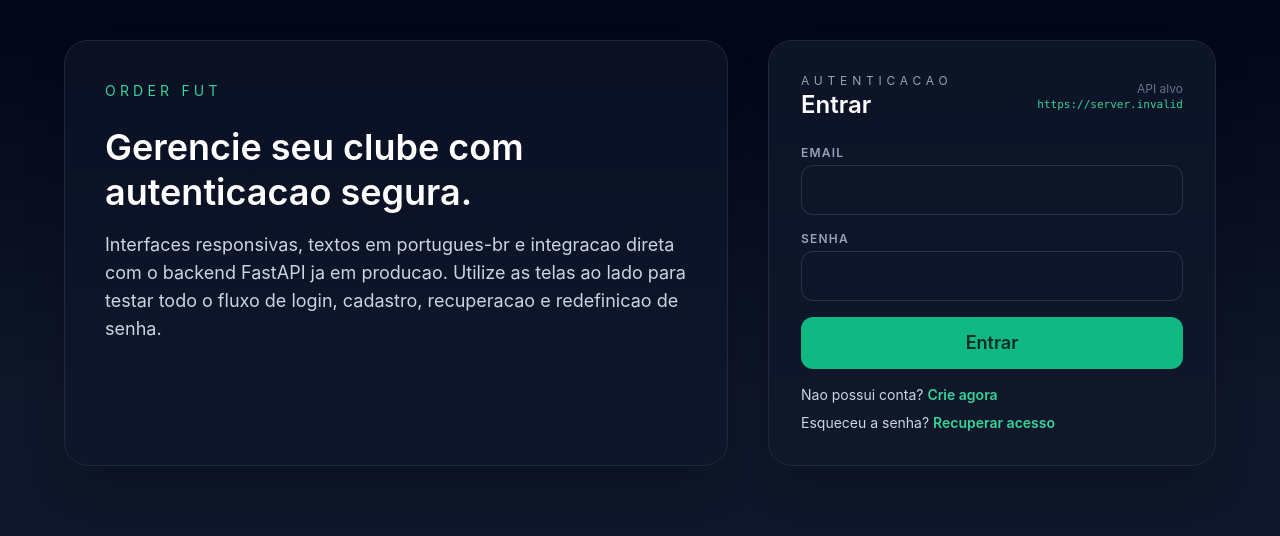
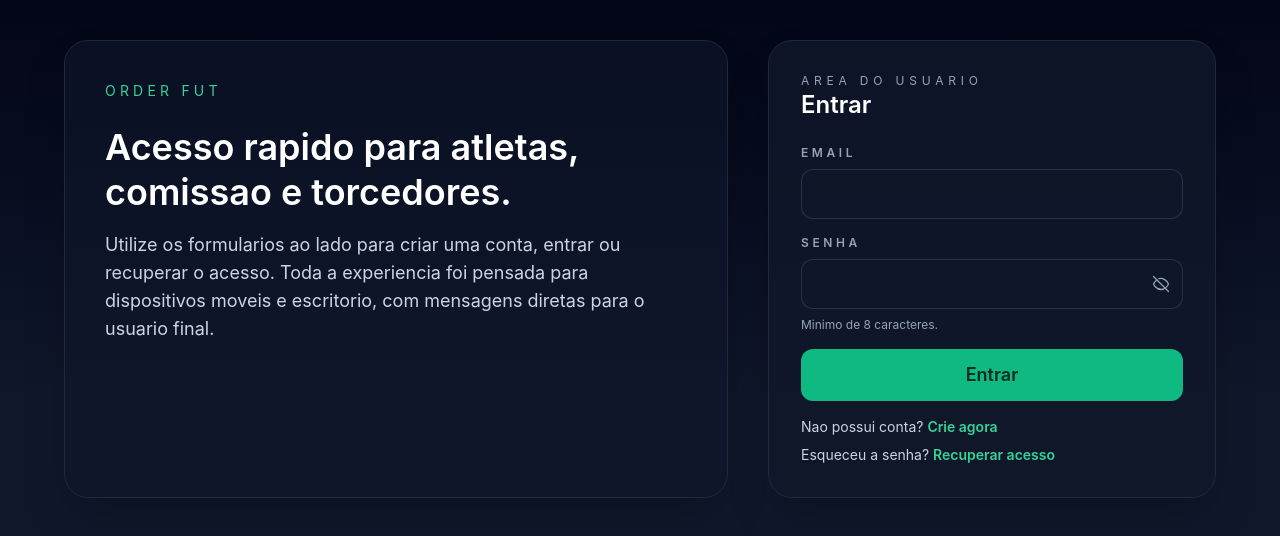
Before and after one commit to xivniciusz/Order-Fut, a React (Vite) app in the folder frontend/: page / in a window 1280 px wide. Shown: the top 536 px of the page. Built offline with nearby package versions, Linux system fonts and the light colour scheme; no server answers.

Commit message:
feat: aprimorar experiencia de login e validacoes no frontend

```diff
--- a/frontend/src/App.tsx
+++ b/frontend/src/App.tsx
@@ -16,22 +16,66 @@ type InputProps = {
   onChange: (value: string) => void;
   placeholder?: string;
   autoComplete?: string;
+  canReveal?: boolean;
+  helper?: string;
 };
 
-const InputField = ({ label, type = "text", value, onChange, placeholder, autoComplete }: InputProps) => (
-  <label className="flex flex-col gap-1 text-sm text-slate-200">
-    <span className="text-xs font-semibold uppercase tracking-widest text-slate-400">{label}</span>
+const EyeIcon = ({ isVisible }: { isVisible: boolean }) => (
+  <svg xmlns="http://www.w3.org/2000/svg" viewBox="0 0 24 24" className="h-5 w-5" fill="none" stroke="currentColor" strokeWidth="1.5">
+    {isVisible ? (
+      <>
+        <path d="M2 12c1.5-3 5.5-6 10-6s8.5 3 10 6c-1.5 3-5.5 6-10 6s-8.5-3-10-6z" strokeLinecap="round" strokeLinejoin="round" />
+        <circle cx="12" cy="12" r="3" strokeLinecap="round" strokeLinejoin="round" />
+      </>
+    ) : (
+      <>
+        <path d="M3 3l18 18" strokeLinecap="round" strokeLinejoin="round" />
+        <path d="M9.5 5.5A10.5 10.5 0 0121 12c-1.3 3.2-5 6.5-9 6.5a10.2 10.2 0 01-3.5-.6" strokeLinecap="round" strokeLinejoin="round" />
+        <path d="M14.5 18.5A10.5 10.5 0 013 12c.7-1.7 2.1-3.5 4.1-4.9" strokeLinecap="round" strokeLinejoin="round" />
+      </>
+    )}
+  </svg>
+);
+
+const InputField = ({ label, type = "text", value, onChange, placeholder, autoComplete, canReveal, helper }: InputProps) => {
+  const [revealed, setRevealed] = useState(false);
+  const isPassword = type === "password";
+  const effectiveType = isPassword && canReveal ? (revealed ? "text" : "password") : type;
+
+  return (
+    <label className="flex flex-col gap-2 text-sm text-slate-200">
+      <span className="text-xs font-semibold uppercase tracking-[0.3em] text-slate-400">{label}</span>
+      <div className="relative">
         <input
-      className="rounded-xl border border-slate-700/70 bg-slate-900/80 px-4 py-3 text-base text-white outline-none transition focus:border-emerald-500 focus:bg-slate-900"
-      type={type}
+          className={`w-full rounded-xl border border-slate-700/70 bg-slate-900/80 px-4 py-3 text-base text-white outline-none transition focus:border-emerald-500 focus:bg-slate-900 ${
+            isPassword && canReveal ? "pr-12" : ""
+          }`}
+          type={effectiveType}
           value={value}
           onChange={(event) => onChange(event.target.value)}
           placeholder={placeholder}
           autoComplete={autoComplete}
           required
         />
+        {isPassword && canReveal && (
+          <button
+            type="button"
+            aria-label={revealed ? "Ocultar senha" : "Mostrar senha"}
+            onClick={() => setRevealed((prev) => !prev)}
+            className="absolute right-3 top-1/2 -translate-y-1/2 text-slate-400 transition hover:text-emerald-300"
+          >
+            <EyeIcon isVisible={revealed} />
+          </button>
+        )}
+      </div>
+      {helper && <span className="text-xs text-slate-400">{helper}</span>}
     </label>
   );
+};
+
+const MIN_PASSWORD = 8;
+
+const normalizeEmail = (email: string) => email.trim().toLowerCase();
 
 function App() {
   const search = useMemo(() => {
@@ -63,7 +107,7 @@ function App() {
 
   useEffect(() => {
     if (initialResetToken) {
-      setAlert({ type: "success", text: "Token detectado automaticamente. Redefina sua senha abaixo." });
+      setAlert({ type: "success", text: "Token localizado. Redefina sua senha abaixo." });
     }
   }, [initialResetToken]);
 
@@ -74,12 +118,23 @@ function App() {
 
   const handleLogin = async (event: React.FormEvent) => {
     event.preventDefault();
+    if (!loginForm.email || !loginForm.password) {
+      setAlert({ type: "error", text: "Informe email e senha para continuar." });
+      return;
+    }
+    if (loginForm.password.length < MIN_PASSWORD) {
+      setAlert({ type: "error", text: `A senha precisa de pelo menos ${MIN_PASSWORD} caracteres.` });
+      return;
+    }
     setIsLoading(true);
     setAlert(null);
     try {
-      const data = await authApi.login(loginForm);
+      const data = await authApi.login({
+        email: normalizeEmail(loginForm.email),
+        password: loginForm.password,
+      });
       setAuthResult(data);
-      setAlert({ type: "success", text: "Login realizado com sucesso." });
+      setAlert({ type: "success", text: "Bem-vindo! Autenticacao concluida." });
     } catch (error) {
       handleError(error);
     } finally {
@@ -89,12 +144,30 @@ function App() {
 
   const handleRegister = async (event: React.FormEvent) => {
     event.preventDefault();
+    if (!registerForm.nome.trim()) {
+      setAlert({ type: "error", text: "Informe seu nome completo." });
+      return;
+    }
+    if (registerForm.password.length < MIN_PASSWORD) {
+      setAlert({ type: "error", text: `A senha precisa de pelo menos ${MIN_PASSWORD} caracteres.` });
+      return;
+    }
+    if (registerForm.password !== registerForm.confirm_password) {
+      setAlert({ type: "error", text: "As senhas precisam ser iguais." });
+      return;
+    }
     setIsLoading(true);
     setAlert(null);
     try {
-      const data = await authApi.register(registerForm);
+      const data = await authApi.register({
+        nome: registerForm.nome.trim(),
+        email: normalizeEmail(registerForm.email),
+        password: registerForm.password,
+        confirm_password: registerForm.confirm_password,
+      });
       setAuthResult(data);
-      setAlert({ type: "success", text: "Cadastro concluido! Usuario autenticado." });
+      setAlert({ type: "success", text: "Conta criada! Agora e so entrar com seus dados." });
+      setLoginForm({ email: normalizeEmail(registerForm.email), password: registerForm.password });
       setView("login");
     } catch (error) {
       handleError(error);
@@ -105,10 +178,14 @@ function App() {
 
   const handleForgot = async (event: React.FormEvent) => {
     event.preventDefault();
+    if (!forgotForm.email) {
+      setAlert({ type: "error", text: "Informe o email cadastrado para receber as instrucoes." });
+      return;
+    }
     setIsLoading(true);
     setAlert(null);
     try {
-      const response = await authApi.forgotPassword(forgotForm);
+      const response = await authApi.forgotPassword({ email: normalizeEmail(forgotForm.email) });
       setAlert({ type: "success", text: response.message });
       setView("login");
     } catch (error) {
@@ -120,6 +197,18 @@ function App() {
 
   const handleReset = async (event: React.FormEvent) => {
     event.preventDefault();
+    if (!resetForm.token.trim()) {
+      setAlert({ type: "error", text: "Informe o token recebido por email." });
+      return;
+    }
+    if (resetForm.password.length < MIN_PASSWORD) {
+      setAlert({ type: "error", text: `A nova senha precisa de pelo menos ${MIN_PASSWORD} caracteres.` });
+      return;
+    }
+    if (resetForm.password !== resetForm.confirm_password) {
+      setAlert({ type: "error", text: "As senhas precisam ser iguais." });
+      return;
+    }
     setIsLoading(true);
     setAlert(null);
     try {
@@ -165,6 +254,8 @@ function App() {
               value={loginForm.password}
               onChange={(value) => setLoginForm((prev) => ({ ...prev, password: value }))}
               autoComplete="current-password"
+              canReveal
+              helper="Minimo de 8 caracteres."
             />
             <button className="rounded-xl bg-emerald-500 py-3 text-lg font-semibold text-emerald-950 transition hover:bg-emerald-400 disabled:cursor-not-allowed disabled:opacity-60" type="submit" disabled={isLoading}>
               {isLoading ? "Entrando..." : "Entrar"}
@@ -201,6 +292,8 @@ function App() {
               value={registerForm.password}
               onChange={(value) => setRegisterForm((prev) => ({ ...prev, password: value }))}
               autoComplete="new-password"
+              canReveal
+              helper="Use combinacao com letras e numeros para mais seguranca."
             />
             <InputField
               label="Confirmar senha"
@@ -208,12 +301,13 @@ function App() {
               value={registerForm.confirm_password}
               onChange={(value) => setRegisterForm((prev) => ({ ...prev, confirm_password: value }))}
               autoComplete="new-password"
+              canReveal
             />
             <button className="rounded-xl bg-emerald-500 py-3 text-lg font-semibold text-emerald-950 transition hover:bg-emerald-400 disabled:cursor-not-allowed disabled:opacity-60" type="submit" disabled={isLoading}>
               {isLoading ? "Criando conta..." : "Criar conta"}
             </button>
             <p className="text-center text-sm text-slate-300">
-              Ja possui login? {secondaryAction("login", "Entrar")}
+              Ja possui acesso? {secondaryAction("login", "Entrar")}
             </p>
           </form>
         );
@@ -221,7 +315,7 @@ function App() {
         return (
           <form onSubmit={handleForgot} className="flex flex-col gap-4">
             <p className="text-sm text-slate-300">
-              Informe o email cadastrado e enviaremos o link de redefinicao. Confira caixa de entrada e spam.
+              Informe o email cadastrado e enviaremos o link de redefinicao. Caso nao encontre, verifique a pasta de spam.
             </p>
             <InputField
               label="Email"
@@ -236,7 +330,7 @@ function App() {
             <div className="flex flex-col gap-2 text-center text-sm text-slate-300">
               {secondaryAction("login", "Voltar para login")}
               <span>
-                Ja possui token? {secondaryAction("reset", "Redefinir manualmente")}
+                Ja possui token? {secondaryAction("reset", "Redefinir agora")}
               </span>
             </div>
           </form>
@@ -255,18 +349,20 @@ function App() {
               type="password"
               value={resetForm.password}
               onChange={(value) => setResetForm((prev) => ({ ...prev, password: value }))}
+              canReveal
             />
             <InputField
               label="Confirmar nova senha"
               type="password"
               value={resetForm.confirm_password}
               onChange={(value) => setResetForm((prev) => ({ ...prev, confirm_password: value }))}
+              canReveal
             />
             <button className="rounded-xl bg-emerald-500 py-3 text-lg font-semibold text-emerald-950 transition hover:bg-emerald-400 disabled:cursor-not-allowed disabled:opacity-60" type="submit" disabled={isLoading}>
               {isLoading ? "Atualizando..." : "Redefinir senha"}
             </button>
             <p className="text-center text-sm text-slate-300">
-              Precisa solicitar outro link? {secondaryAction("forgot", "Enviar novamente")}
+              Precisa solicitar outro link? {secondaryAction("forgot", "Receber novo email")}
             </p>
           </form>
         );
@@ -280,10 +376,10 @@ function App() {
       <div className="mx-auto flex w-full max-w-6xl flex-col gap-10 lg:flex-row">
         <section className="flex-1 rounded-3xl border border-slate-800 bg-slate-900/60 p-10 shadow-2xl">
           <p className="text-sm uppercase tracking-[0.3em] text-emerald-400">Order Fut</p>
-          <h1 className="mt-6 text-4xl font-semibold leading-tight text-white">Gerencie seu clube com autenticacao segura.</h1>
+          <h1 className="mt-6 text-4xl font-semibold leading-tight text-white">Acesso rapido para atletas, comissao e torcedores.</h1>
           <p className="mt-4 text-lg text-slate-300">
-            Interfaces responsivas, textos em portugues-br e integracao direta com o backend FastAPI ja em producao.
-            Utilize as telas ao lado para testar todo o fluxo de login, cadastro, recuperacao e redefinicao de senha.
+            Utilize os formularios ao lado para criar uma conta, entrar ou recuperar o acesso. Toda a experiencia foi pensada
+            para dispositivos moveis e escritorio, com mensagens diretas para o usuario final.
           </p>
           {authResult && (
             <div className="mt-8 rounded-2xl border border-emerald-500/30 bg-emerald-500/5 p-6 text-sm text-emerald-100">
@@ -291,29 +387,23 @@ function App() {
               <p className="mt-2 text-slate-200">
                 Usuario: <span className="font-medium">{authResult.user.nome}</span> ({authResult.user.email})
               </p>
-              <p className="mt-1 text-slate-300">Access token expira em {authResult.expires_in / 60} minutos.</p>
+              <p className="mt-1 text-slate-300">O token expira em {authResult.expires_in / 60} minutos.</p>
               <p className="mt-4 text-xs text-slate-400">
-                Tokens exibidos apenas para fins de teste. Em producao, armazene-os com seguranca e utilize HTTPS.
+                Guarde os tokens com seguranca. Em ambiente real, utilize armazenamento seguro e conexoes HTTPS.
               </p>
             </div>
           )}
         </section>
 
         <section className="w-full max-w-md self-center rounded-3xl border border-slate-800 bg-slate-900/80 p-8 shadow-2xl">
-          <header className="mb-6 flex items-center justify-between">
-            <div>
-              <p className="text-xs uppercase tracking-[0.4em] text-slate-400">Autenticacao</p>
+          <header className="mb-6">
+            <p className="text-xs uppercase tracking-[0.4em] text-slate-400">Area do usuario</p>
             <h2 className="text-2xl font-semibold text-white">
               {view === "login" && "Entrar"}
               {view === "register" && "Criar conta"}
               {view === "forgot" && "Recuperar acesso"}
               {view === "reset" && "Redefinir senha"}
             </h2>
-            </div>
-            <div className="text-right text-xs text-slate-500">
-              API alvo
-              <p className="font-mono text-[11px] text-emerald-400">{import.meta.env.VITE_API_BASE_URL ?? "localhost"}</p>
-            </div>
           </header>
 
           {alert && (
```
Lines whose indentation alone changed are shown as unchanged.
